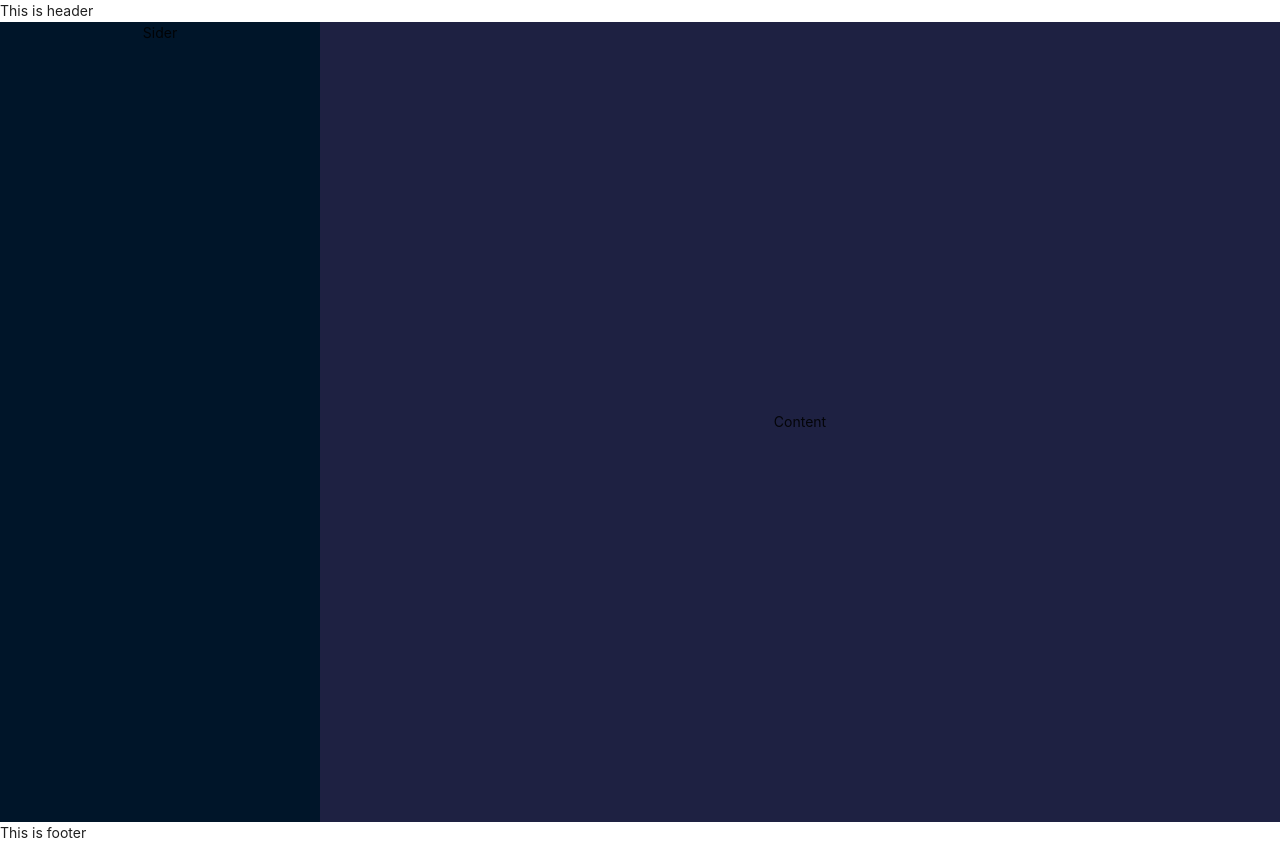
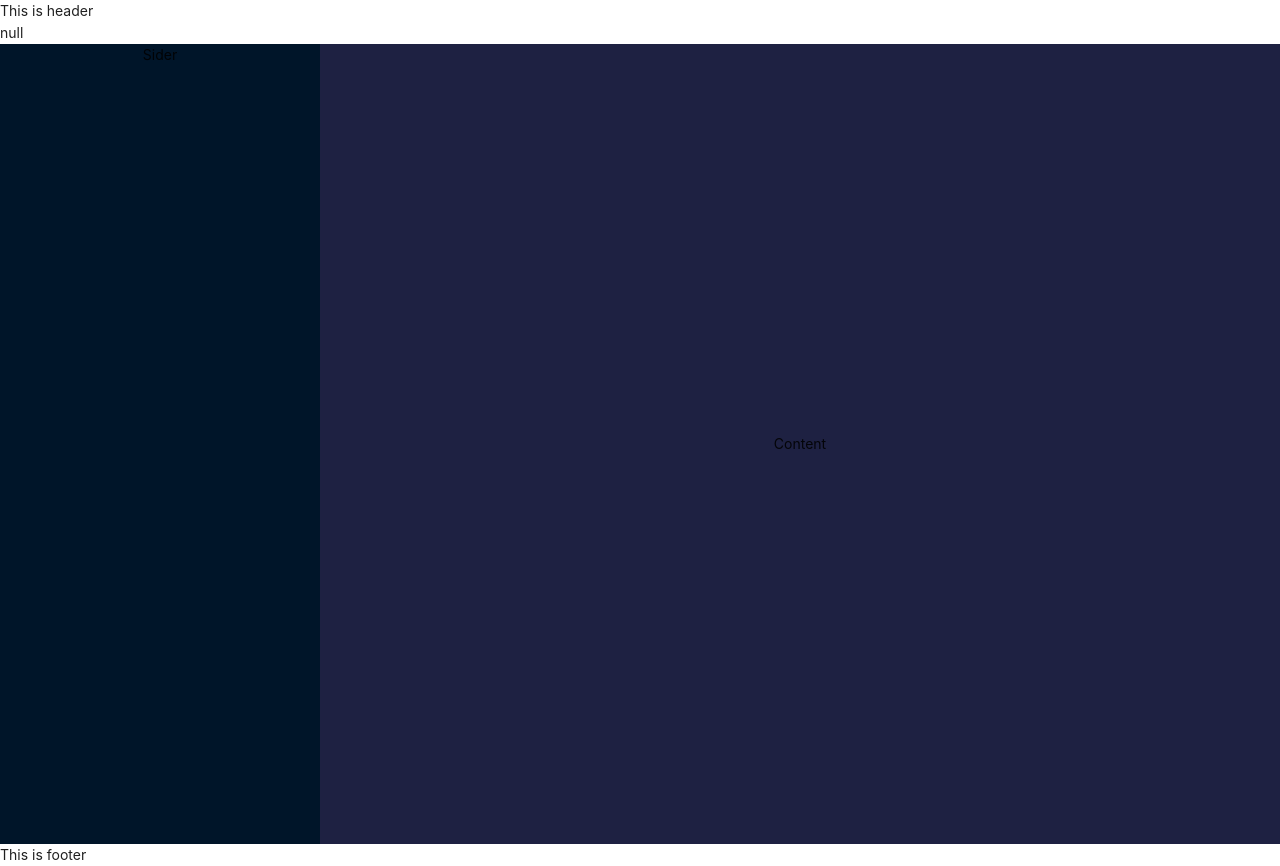
Before and after one commit to Fish17tb/FE-Web-Book-Shop, a React (Vite) app: page / in a window 1280 px wide. Before the commit the page ends 844 px from the top, so only its background shows below. Built offline with nearby package versions, Linux system fonts and the light colour scheme; no server answers.

Commit message:
Add-React-Context-To-Share-Data-Between-More-Component

```diff
--- a/src/components/layout/sectionHeader.tsx
+++ b/src/components/layout/sectionHeader.tsx
@@ -1,9 +1,16 @@
+import { useCurrentApp } from "../../utils/context/app.context";
+
 const SectionHeader = () => {
-return (
+  const {user} = useCurrentApp();
+
+  return (
     <>
-    <div>This is header</div>
+      <div>This is header</div>
+        <div>
+            {JSON.stringify(user)}
+        </div>
     </>
-)
-}
+  );
+};
 
-export default SectionHeader
+export default SectionHeader;
--- a/src/main.tsx
+++ b/src/main.tsx
@@ -6,6 +6,7 @@ import { App } from "antd";
 import LoginPage from "pages/client/auth/login.tsx";
 import RegisterPage from "pages/client/auth/register";
 import HomePage from "pages/client/home.tsx";
+import { AppProvider } from "./utils/context/app.context";
 
 const router = createBrowserRouter([
   {
@@ -35,7 +36,9 @@ const router = createBrowserRouter([
 createRoot(document.getElementById("root")!).render(
   <StrictMode>
     <App>
-      <RouterProvider router={router} />
+      <AppProvider>
+        <RouterProvider router={router} />
+      </AppProvider>
     </App>
   </StrictMode>
 );
--- a/src/pages/client/auth/login.tsx
+++ b/src/pages/client/auth/login.tsx
@@ -18,6 +18,7 @@ import { FcGoogle } from "react-icons/fc";
 import { TbBrandGithubFilled } from "react-icons/tb";
 import { loginAPI } from "@/services/auth/login.api";
 import { useNavigate } from "react-router-dom";
+import { useCurrentApp } from "@/utils/context/app.context";
 
 type LoginType = "phone" | "account";
 
@@ -34,16 +35,20 @@ const LoginPage = () => {
   const [isSubmit, setIsSubmit] = useState(false);
   const { message } = App.useApp();
 
+  const {setUser,setIsAuthenticated} = useCurrentApp()
+
   const onFinish: FormProps<FieldType>["onFinish"] = async (values) => {
     const { email, password } = values;
     setIsSubmit(true);
     const res = await loginAPI(email, password);
     if (res?.data) {
-      console.log("ck-res", res);
+      localStorage.setItem("access_token", res.data.access_token);
+      setIsAuthenticated(true)
+      setUser(res.data.payload)
       message.success("Login success!");
       navigate("/");
     } else {
-      message.error(res.error)
+      message.error(res.error);
     }
     setIsSubmit(false);
   };
--- a/src/pages/client/auth/register.tsx
+++ b/src/pages/client/auth/register.tsx
@@ -69,6 +69,8 @@ const RegisterPage = () => {
       console.log("Ck-res", res);
       message.success("Đăng ký thành công!");
       navigate("/login");
+    } else {
+      message.error(res.error)
     }
     setIsSubmit(false);
   };
--- /dev/null
+++ b/src/utils/context/app.context.tsx
@@ -0,0 +1,48 @@
+// React Context là một cơ chế giúp chia sẻ dữ liệu giữa nhiều component
+//  mà không cần truyền props thủ công qua từng cấp (prop drilling).
+
+import { createContext, useContext, useState } from "react";
+
+interface IAppContext {
+  isAuthenticated: boolean;
+  setIsAuthenticated: (v: boolean) => void;
+  user: IUser | null;
+  setUser: (v: IUser | null) => void;
+}
+
+const CurrentAppContext = createContext<IAppContext | null>(null);
+
+type TProps = {
+  children: React.ReactNode;
+};
+
+export const AppProvider = (props: TProps) => {
+  const [isAuthenticated, setIsAuthenticated] = useState<boolean>(false);
+  const [user, setUser] = useState<IUser | null>(null);
+
+  return (
+    // Phần data chia sẻ giữa các component
+    <CurrentAppContext.Provider
+      value={{
+        isAuthenticated,
+        user,
+        setIsAuthenticated,
+        setUser,
+      }}
+    >
+      {props.children}
+    </CurrentAppContext.Provider>
+  );
+};
+
+export const useCurrentApp = () => {
+  const currentAppContext = useContext(CurrentAppContext);
+
+  if (!currentAppContext) {
+    throw new Error(
+      "useCurrentApp has to be used within <CurrentAppContext.Provider>"
+    );
+  }
+
+  return currentAppContext;
+};
```
Also changed, not shown: src/types/global.d.ts (+8 -1 lines).
